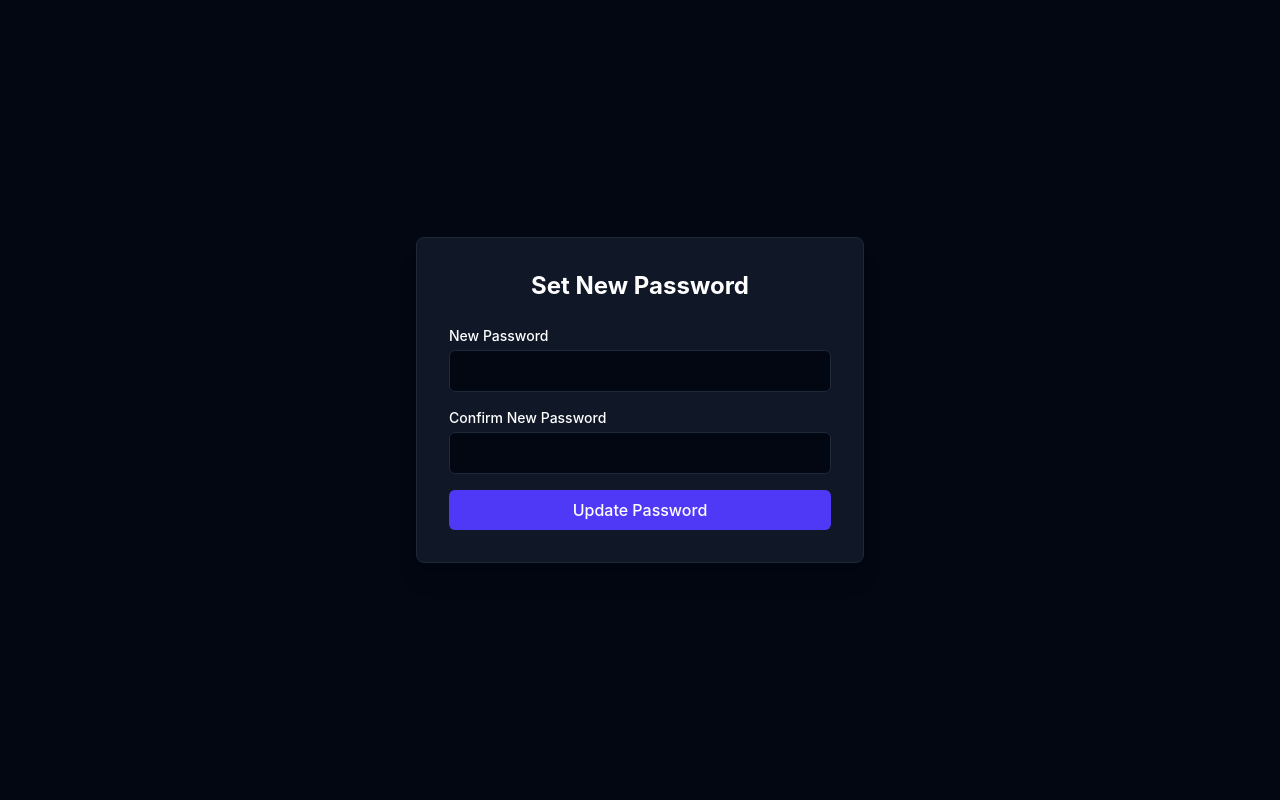
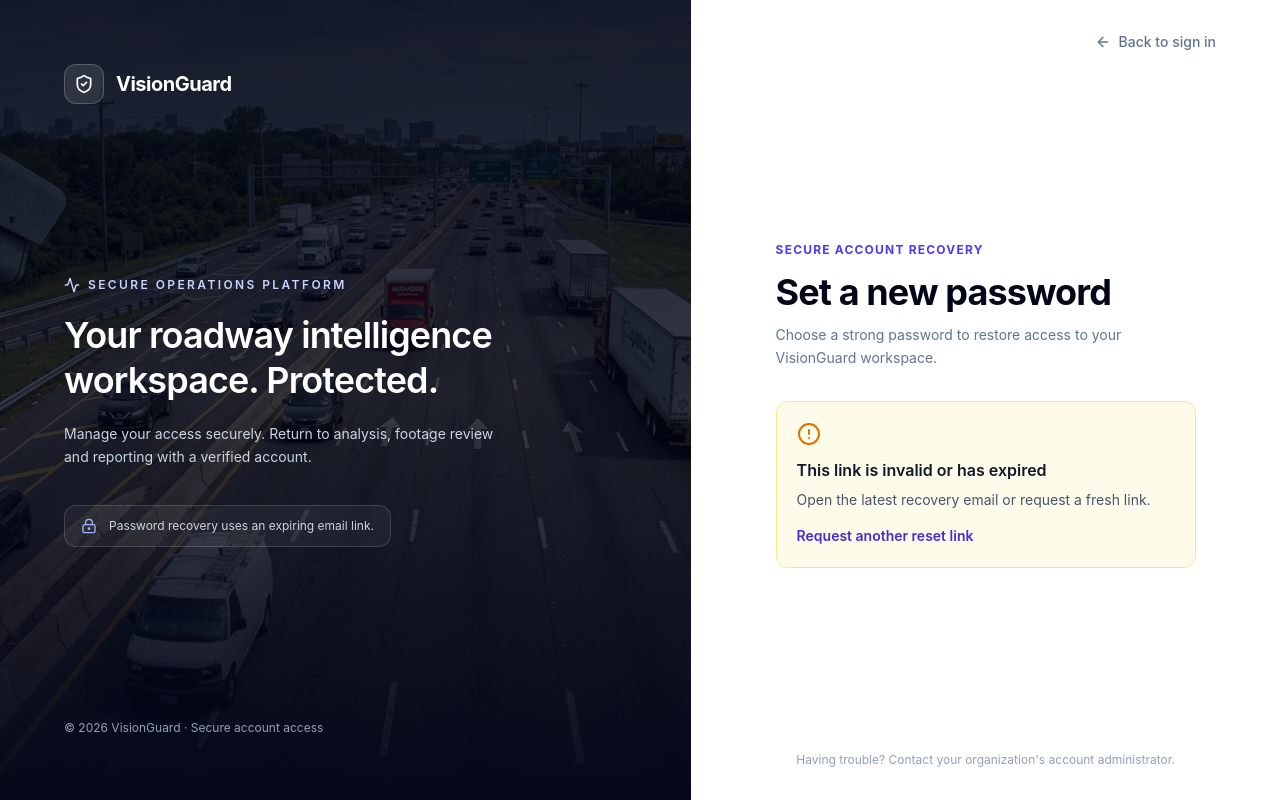
Before and after one commit to Syed-Nazeer-07/VisionGuard, a React (Vite) app in the folder apps/web/: page /reset-password in a window 1280 px wide. Built offline with nearby package versions, Linux system fonts and the light colour scheme; no server answers; the database is empty.

Commit message:
feat(auth): align password reset with main login and handle expired links, validation and activation

```diff
--- a/apps/web/src/pages/auth/ResetPassword.tsx
+++ b/apps/web/src/pages/auth/ResetPassword.tsx
@@ -1,122 +1,131 @@
-import { useState, useEffect } from 'react'
-import { useForm } from 'react-hook-form'
-import { zodResolver } from '@hookform/resolvers/zod'
-import { z } from 'zod'
-import { useNavigate } from 'react-router-dom'
-import { supabase } from '../../lib/supabase'
-import { cn } from '../../lib/utils'
+import { useEffect, useState } from 'react';
+import { useForm } from 'react-hook-form';
+import { zodResolver } from '@hookform/resolvers/zod';
+import { z } from 'zod';
+import { Link, useNavigate } from 'react-router-dom';
+import { AlertCircle, CheckCircle2, Eye, EyeOff, KeyRound, Loader2 } from 'lucide-react';
+import { supabase } from '../../lib/supabase';
+import { AuthRecoveryLayout, recoveryButton, recoveryInput } from './AuthRecoveryLayout';
 
 const resetSchema = z.object({
-  password: z.string().min(6, 'Password must be at least 6 characters'),
+  password: z.string().min(8, 'Use at least 8 characters for your new password'),
   confirmPassword: z.string(),
-}).refine((data) => data.password === data.confirmPassword, {
-  message: "Passwords don't match",
-  path: ["confirmPassword"],
-})
-
-type ResetForm = z.infer<typeof resetSchema>
+}).refine(data => data.password === data.confirmPassword, {
+  message: 'Passwords do not match', path: ['confirmPassword']
+});
+type ResetForm = z.infer<typeof resetSchema>;
 
 export function ResetPassword() {
-  const navigate = useNavigate()
-  const [error, setError] = useState<string | null>(null)
-  const [isLoading, setIsLoading] = useState(false)
+  const navigate = useNavigate();
+  const [ready, setReady] = useState(false);
+  const [verifying, setVerifying] = useState(true);
+  const [error, setError] = useState<string | null>(null);
+  const [saving, setSaving] = useState(false);
+  const [showPassword, setShowPassword] = useState(false);
+  const { register, handleSubmit, formState: { errors } } = useForm<ResetForm>({
+    resolver: zodResolver(resetSchema)
+  });
 
-  // Wait until we have a session to reset the password for
   useEffect(() => {
-    supabase.auth.getSession().then(({ data: { session } }: any) => {
-      if (!session) {
-        // If they visit this URL directly without the hash, redirect to login
-        // Sometimes the hash is consumed by Supabase and a session is created automatically.
-        // It's a best effort check.
+    let active = true;
+    const { data: { subscription } } = supabase.auth.onAuthStateChange(
+      (_event: string, session: unknown) => {
+        if (!active) return;
+        if (session) { setReady(true); setVerifying(false); }
       }
-    })
-  }, [])
+    );
+    void supabase.auth.getSession().then(({ data: { session } }: any) => {
+      if (!active) return;
+      if (session) { setReady(true); setVerifying(false); }
+      else {
+        // Allow the Auth client to finish exchanging the recovery URL code.
+        window.setTimeout(() => {
+          if (active) setVerifying(false);
+        }, 1600);
+      }
+    }).catch(() => { if (active) setVerifying(false); });
+    return () => { active = false; subscription?.unsubscribe(); };
+  }, []);
 
-  const {
-    register,
-    handleSubmit,
-    formState: { errors },
-  } = useForm<ResetForm>({
-    resolver: zodResolver(resetSchema),
-  })
-
-  const onSubmit = async (data: ResetForm) => {
-    setIsLoading(true)
-    setError(null)
-
-    const { data: { user }, error: authError } = await supabase.auth.updateUser({
-      password: data.password,
-    })
-
-    if (authError) {
-      setError(authError.message)
-      setIsLoading(false)
-      return
+  const save = async (data: ResetForm) => {
+    setSaving(true);
+    setError(null);
+    try {
+      const { data: result, error: authError } = await supabase.auth.updateUser({ password: data.password });
+      if (authError) throw authError;
+      if (result?.user) {
+        // Preserve the original first-time account activation workflow.
+        const { data: profile } = await supabase.from('profiles')
+          .select('status').eq('id', result.user.id).maybeSingle();
+        if (profile?.status === 'Pending') {
+          const { error: activateError } = await supabase.from('profiles')
+            .update({ status: 'Active', accepted_at: new Date().toISOString() }).eq('id', result.user.id);
+          if (activateError) console.warn('Profile activation requires review:', activateError);
+        }
+      }
+      navigate('/app', { replace: true });
+    } catch (err) {
+      setError(err instanceof Error ? err.message : 'Password could not be changed. Please request a new link.');
+    } finally {
+      setSaving(false);
     }
-
-    if (user) {
-      // Check if this was a first-time activation (Pending status)
-      const { data: profile } = await supabase.from('profiles').select('status').eq('id', user.id).single()
-      if (profile && profile.status === 'Pending') {
-        await supabase.from('profiles').update({
-          status: 'Active',
-          accepted_at: new Date().toISOString()
-        }).eq('id', user.id)
-        await supabase.from('audit_logs').insert([{ user_id: user.id, action: 'USER_ACTIVATED' }])
-      }
-    }
-
-    setIsLoading(false)
-    navigate('/app')
-  }
+  };
 
   return (
-    <div className="min-h-screen flex items-center justify-center bg-gray-950 text-white p-4">
-      <div className="w-full max-w-md p-8 bg-gray-900 border border-gray-800 rounded-lg shadow-xl">
-        <h2 className="text-2xl font-bold mb-6 text-center">Set New Password</h2>
-
-        {error && (
-          <div className="mb-4 p-3 bg-red-500/10 border border-red-500/50 text-red-400 rounded text-sm">
-            {error}
+    <AuthRecoveryLayout
+      eyebrow="Secure account recovery"
+      title="Set a new password"
+      description="Choose a strong password to restore access to your VisionGuard workspace."
+    >
+      {verifying ? (
+        <div role="status" className="flex items-center gap-3 p-4 bg-slate-50 rounded-xl text-sm text-slate-600">
+          <Loader2 className="w-5 h-5 animate-spin text-indigo-600" /> Verifying your recovery link…
+        </div>
+      ) : !ready ? (
+        <div className="rounded-xl border border-amber-200 bg-amber-50 p-5">
+          <AlertCircle className="w-6 h-6 text-amber-600 mb-3" />
+          <h2 className="text-base font-semibold text-slate-900">This link is invalid or has expired</h2>
+          <p className="text-sm text-slate-600 mt-2">Open the latest recovery email or request a fresh link.</p>
+          <Link to="/forgot-password" className="inline-flex mt-4 text-sm font-semibold text-indigo-700 hover:underline">
+            Request another reset link
+          </Link>
+        </div>
+      ) : (
+        <form onSubmit={handleSubmit(save)} noValidate className="space-y-5">
+          <div>
+            <label htmlFor="new-password" className="block mb-2 text-sm font-semibold text-slate-700">New password</label>
+            <div className="relative">
+              <KeyRound className="absolute top-3.5 left-3.5 w-4 h-4 text-slate-400" />
+              <input id="new-password" type={showPassword ? 'text' : 'password'} autoComplete="new-password"
+                {...register('password')} aria-invalid={!!errors.password} placeholder="At least 8 characters"
+                className={`${recoveryInput} pl-10 pr-12`} />
+              <button type="button" aria-label={showPassword ? 'Hide password' : 'Show password'}
+                onClick={() => setShowPassword(!showPassword)}
+                className="absolute right-3 top-3.5 text-slate-500 hover:text-indigo-700">
+                {showPassword ? <EyeOff className="w-5 h-5" /> : <Eye className="w-5 h-5" />}
+              </button>
+            </div>
+            {errors.password && <p role="alert" className="text-xs text-rose-600 mt-2">{errors.password.message}</p>}
           </div>
-        )}
-
-        <form onSubmit={handleSubmit(onSubmit)} className="space-y-4">
           <div>
-            <label className="block text-sm font-medium mb-1">New Password</label>
-            <input
-              type="password"
-              {...register('password')}
-              className={cn(
-                "w-full px-3 py-2 bg-gray-950 border rounded-md focus:outline-none focus:ring-2 focus:ring-indigo-500 transition-colors",
-                errors.password ? "border-red-500" : "border-gray-800"
-              )}
-            />
-            {errors.password && <p className="mt-1 text-xs text-red-400">{errors.password.message}</p>}
+            <label htmlFor="confirm-new-password" className="block mb-2 text-sm font-semibold text-slate-700">Confirm new password</label>
+            <input id="confirm-new-password" type={showPassword ? 'text' : 'password'}
+              autoComplete="new-password" {...register('confirmPassword')} aria-invalid={!!errors.confirmPassword}
+              placeholder="Repeat your new password" className={recoveryInput} />
+            {errors.confirmPassword && <p role="alert" className="text-xs text-rose-600 mt-2">{errors.confirmPassword.message}</p>}
           </div>
-
-          <div>
-            <label className="block text-sm font-medium mb-1">Confirm New Password</label>
-            <input
-              type="password"
-              {...register('confirmPassword')}
-              className={cn(
-                "w-full px-3 py-2 bg-gray-950 border rounded-md focus:outline-none focus:ring-2 focus:ring-indigo-500 transition-colors",
-                errors.confirmPassword ? "border-red-500" : "border-gray-800"
-              )}
-            />
-            {errors.confirmPassword && <p className="mt-1 text-xs text-red-400">{errors.confirmPassword.message}</p>}
-          </div>
-
-          <button
-            type="submit"
-            disabled={isLoading}
-            className="w-full py-2 px-4 bg-indigo-600 hover:bg-indigo-700 disabled:opacity-50 disabled:cursor-not-allowed rounded-md font-medium transition-colors"
-          >
-            {isLoading ? 'Updating...' : 'Update Password'}
+          {error && <div role="alert" className="flex items-start gap-2 border border-rose-200 bg-rose-50 rounded-xl p-3 text-sm text-rose-700">
+            <AlertCircle className="w-4 h-4 shrink-0 mt-0.5" /> {error}
+          </div>}
+          <button type="submit" disabled={saving} className={recoveryButton}>
+            {saving ? <Loader2 className="w-4 h-4 animate-spin" /> : <CheckCircle2 className="w-4 h-4" />}
+            {saving ? 'Updating password…' : 'Update password'}
           </button>
+          <p className="text-center text-xs text-slate-500">
+            Need a new link? <Link to="/forgot-password" className="font-semibold text-indigo-700 hover:underline">Request one</Link>
+          </p>
         </form>
-      </div>
-    </div>
-  )
+      )}
+    </AuthRecoveryLayout>
+  );
 }
```
